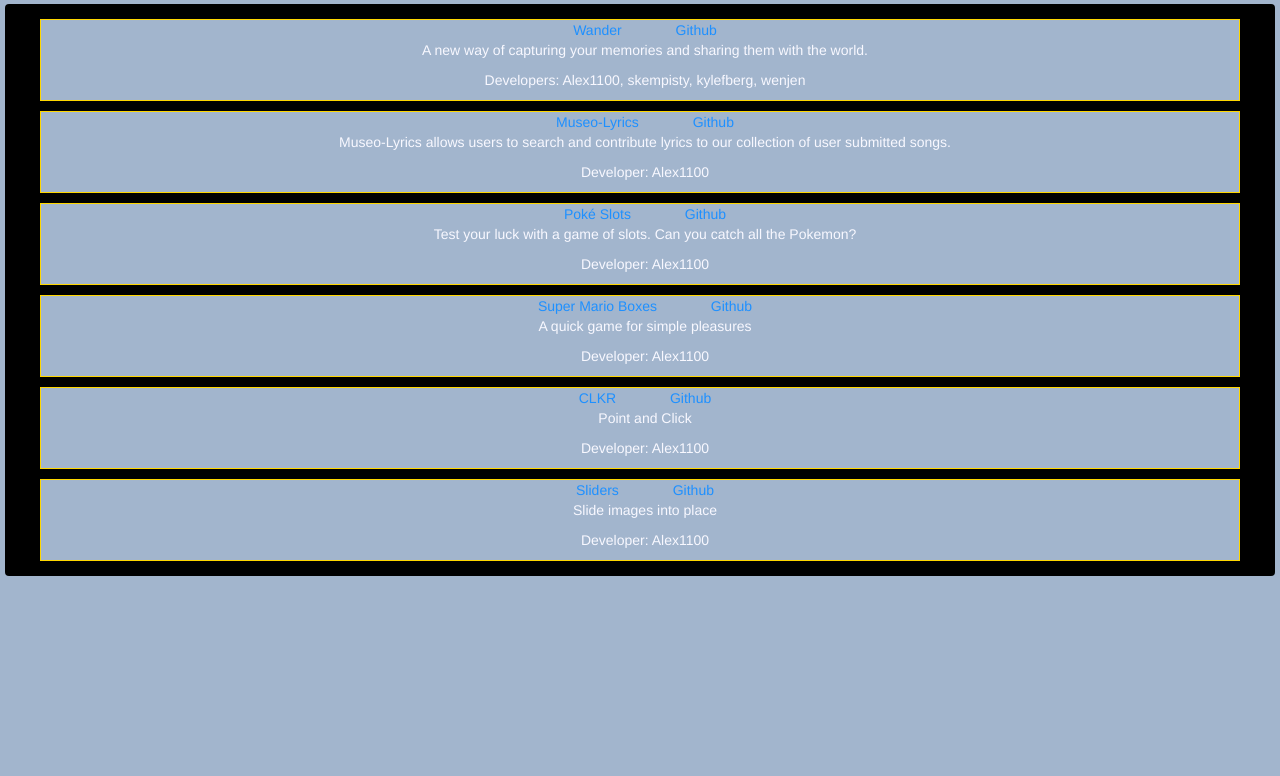
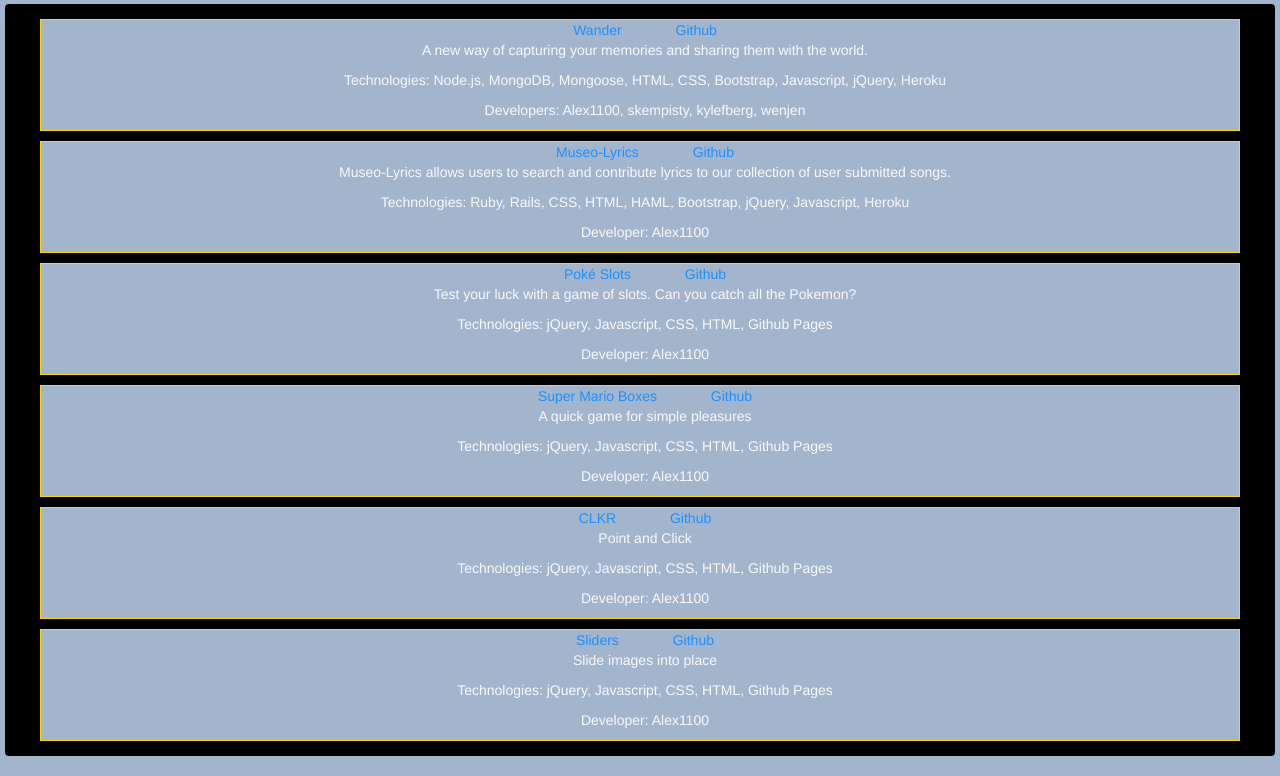
Before and after one commit to Alex1100/work_portfolio, a plain HTML site: page index.html in a window 1280 px wide. Shown: the part 506-1282 px from the top of the page. Before the commit the page ends 1102 px from the top, so only its background shows below. Drawn offline with nearby package versions, Linux system fonts and the light colour scheme; grey boxes are pictures that could not be loaded; files whose address does not match are found by name.

Commit message:
update index

```diff
--- a/index.html
+++ b/index.html
@@ -61,6 +61,7 @@
               <p>
                 A new way of capturing your memories and sharing them with the world.
               </p>
+              <p>Technologies: Node.js, MongoDB, Mongoose, HTML, CSS, Bootstrap, Javascript, jQuery, Heroku</p>
               <p>
                 Developers: Alex1100, skempisty, kylefberg, wenjen
               </p>
@@ -73,6 +74,7 @@
               <p>
                 Museo-Lyrics allows users to search and contribute lyrics to our collection of user submitted songs.
               </p>
+              <p>Technologies: Ruby, Rails, CSS, HTML, HAML, Bootstrap, jQuery, Javascript, Heroku</p>
               <p>
                 Developer: Alex1100
               </p>
@@ -85,6 +87,7 @@
               <p>
                 Test your luck with a game of slots. Can you catch all the Pokemon?
               </p>
+              <p>Technologies: jQuery, Javascript, CSS, HTML, Github Pages</p>
               <p>
                 Developer: Alex1100
               </p>
@@ -97,6 +100,7 @@
               <p>
                 A quick game for simple pleasures
               </p>
+              <p>Technologies: jQuery, Javascript, CSS, HTML, Github Pages</p>
               <p>
                 Developer: Alex1100
               </p>
@@ -109,6 +113,7 @@
               <p>
                 Point and Click
               </p>
+              <p>Technologies: jQuery, Javascript, CSS, HTML, Github Pages</p>
               <p>
                 Developer: Alex1100
               </p>
@@ -121,6 +126,7 @@
               <p>
                 Slide images into place
               </p>
+              <p>Technologies: jQuery, Javascript, CSS, HTML, Github Pages</p>
               <p>
                 Developer: Alex1100
               </p>
```
